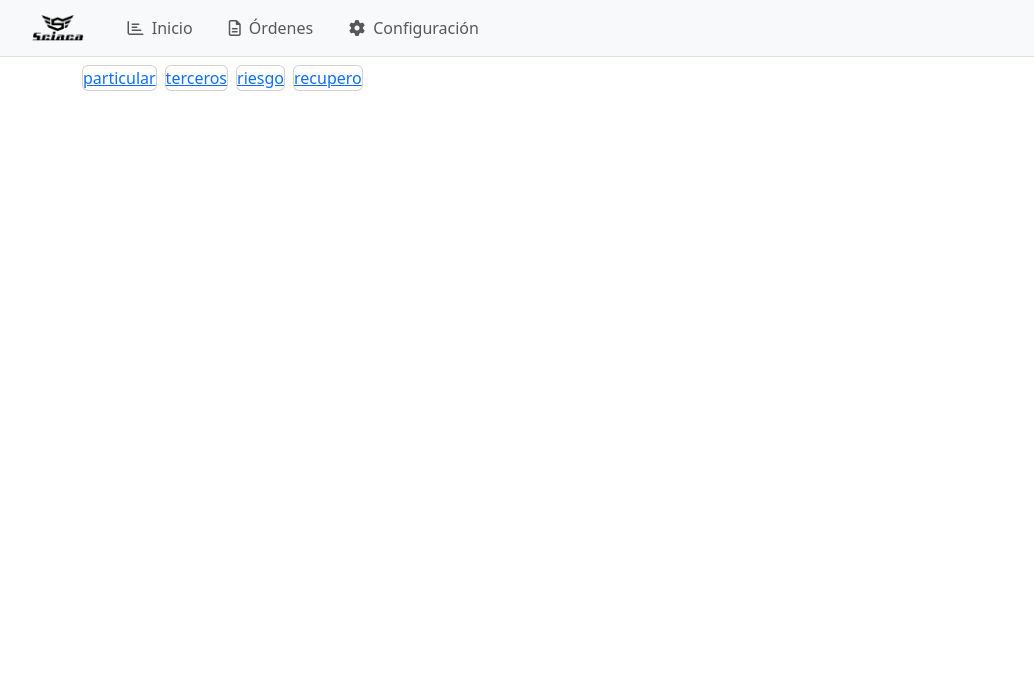
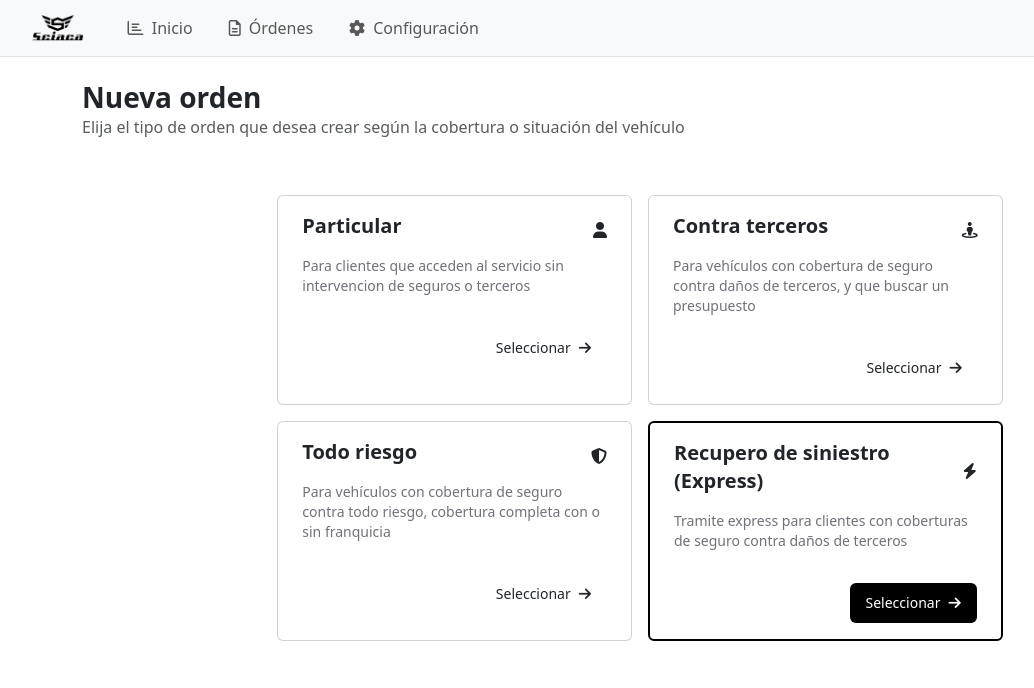
Before and after one commit to Lausciaca/VEHIX, a Django app: template orden/templates/orden/elegir-cobertura.html in a window 1280 px wide. Shown: the top 688 px of the page, without its empty margins (0-1034 px from the left). Run offline with Django 4.2, Linux system fonts and the light colour scheme; the template is opened without the code that fills it, so the values that code supplies are empty; parts of the project's set-up code (start-up, migrations or seed data) failed here and were passed over; some libraries are stand-ins or nearby versions.

Commit message:
Template para elegir cobertura de la orden

```diff
--- a/orden/templates/orden/elegir-cobertura.html
+++ b/orden/templates/orden/elegir-cobertura.html
@@ -1,17 +1,94 @@
 {% extends "core/base.html" %}
 {% block content %}
-<div class="container d-flex gap-2">
-    <div class="card">
-        <a href="{% url 'orden:create' %}?particular">particular</a>
+<style>
+    .cards{
+        gap: 1rem;
+        justify-content: center;
+        width: 65%;
+        padding: 2rem 0;
+    }
+    .cards .card{
+        width: calc(50% - 0.5rem);
+        text-decoration: none;
+        padding: 1rem 1.5rem;
+        transition: all 300ms ease;
+    }
+    .card:hover{
+        border-color: rgba(0, 0, 0, 0.533);
+        background-color: rgb(245, 245, 245);
+    }
+    .card h3{
+        font-size: 20px;
+        font-weight: 600;
+        line-height: 28px;
+    }
+    .card p{
+        font-size: 14px;
+        line-height: 20px;
+        color: rgb(113, 113, 122);
+        margin-bottom: 2rem;
+    }
+    .card small{
+        display: flex;
+        flex-direction: row;
+        gap: 8px;
+        align-items: center;
+        font-size: 14px;
+        font-weight: 500;
+        margin-left: auto;
+        padding: 0.6rem 1rem;
+        border-radius: 6px;
+    }
+    .card-recupero{
+        border: 2px solid black;
+    }
+    .card-recupero small{
+        background-color: black;
+        color: white;
+    }
+</style>
+<div class="container d-flex flex-column gap-2 py-3">
+    <div class="header d-flex justify-content-between align-items-center">
+        <div class="texto d-flex flex-column">
+            <h3 class="fw-bolder m-0">Nueva orden</h3>
+            <p class="text-body-secondary">Elija el tipo de orden que desea crear según la cobertura o situación del vehículo</p>
+        </div>
     </div>
-    <div class="card">
-        <a href="{% url 'orden:create' %}?terceros">terceros</a>
-    </div>
-    <div class="card">
-        <a href="{% url 'orden:create' %}?riesgo">riesgo</a>
-    </div>
-    <div class="card">
-        <a href="{% url 'orden:create' %}?recupero">recupero</a>
+    <div class="container d-flex flex-wrap flex-row cards">
+
+        <a href="{% url 'orden:create' %}?particular" class="card">
+            <div class="d-flex justify-content-between align-items-center pb-2">
+                <h3>Particular</h3>
+                <i class="fa-solid fa-user"></i>
+            </div>
+            <p>Para clientes que acceden al servicio sin intervencion de seguros o terceros</p>
+            <small>Seleccionar<i class="fa-solid fa-arrow-right"></i></small>
+        </a>
+        <a href="{% url 'orden:create' %}?terceros" class="card">
+            <div class="d-flex justify-content-between align-items-center pb-2">
+                <h3>Contra terceros</h3>
+                <i class="fa-solid fa-street-view"></i>
+            </div>
+            <p>Para vehículos con cobertura de seguro contra daños de terceros, y que buscar un presupuesto</p>
+            <small>Seleccionar<i class="fa-solid fa-arrow-right"></i></small>
+        </a>
+        <a href="{% url 'orden:create' %}?riesgo" class="card">
+            <div class="d-flex justify-content-between align-items-center pb-2">
+                <h3>Todo riesgo</h3>
+                <i class="fa-solid fa-shield-halved"></i>
+            </div>
+            <p>Para vehículos con cobertura de seguro contra todo riesgo, cobertura completa con o sin franquicia</p>
+            <small>Seleccionar<i class="fa-solid fa-arrow-right"></i></small>
+        </a>
+        <a href="{% url 'orden:create' %}?recupero" class="card card-recupero">
+            <div class="d-flex justify-content-between align-items-center pb-2">
+                <h3>Recupero de siniestro <span class="text-wrap">(Express)</span></h3>
+                <i class="fa-solid fa-bolt"></i>
+            </div>
+            <p>Tramite express para clientes con coberturas de seguro contra daños de terceros</p>
+            <small>Seleccionar<i class="fa-solid fa-arrow-right"></i></small>
+        </a>
+
     </div>
 </div>
 {% endblock content %}
--- a/orden/urls.py
+++ b/orden/urls.py
@@ -1,9 +1,9 @@
 from django.urls import path
 from .views import *
 ordenpatterns = ([
-    path('', ordenes, name='list'),
-    path('create', crear_orden, name='create'),
-    path('orden/<slug:codigo>', ver_orden, name='detail'),
-    path('orden/<slug:codigo>/eliminar', eliminar_orden, name='delete'),
-    path('orden/cambiar_estado/<slug:codigo>/<str:estado>/', cambiar_estado, name='cambiar_estado'),
+    path('/', ordenes, name='list'),
+    path('/create', crear_orden, name='create'),
+    path('/orden/<slug:codigo>', ver_orden, name='detail'),
+    path('/orden/<slug:codigo>/eliminar', eliminar_orden, name='delete'),
+    path('/orden/cambiar_estado/<slug:codigo>/<str:estado>/', cambiar_estado, name='cambiar_estado'),
 ], 'orden')
```
